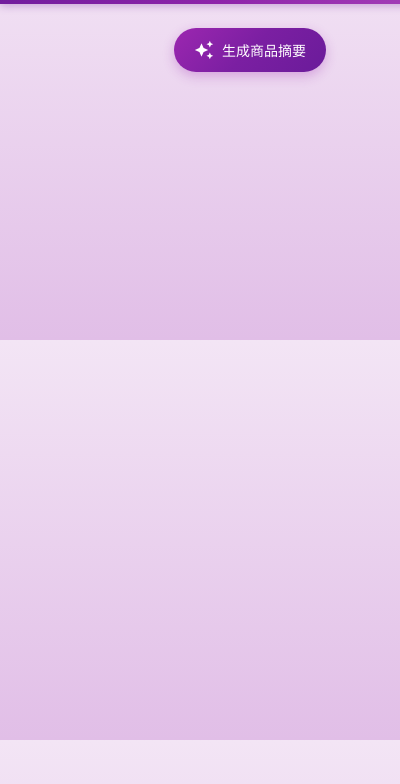
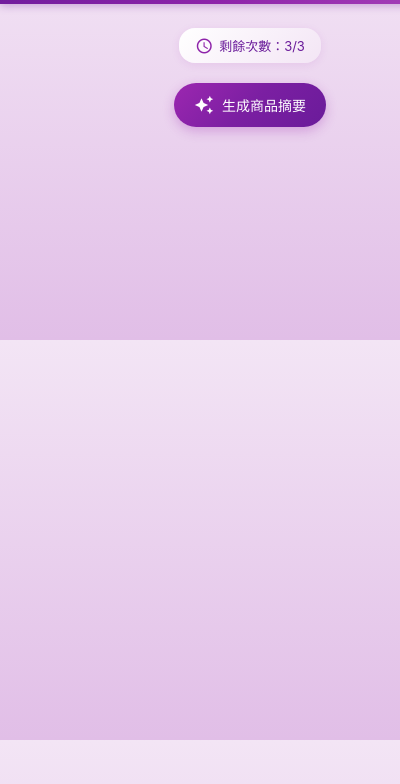
Before and after one commit to Kevin42127/acadai, a browser extension: page popup.html in a window 400 px wide. Shown: the part 60-844 px from the top of the page. Drawn offline with Linux system fonts and the light colour scheme.

Commit message:
新增生成剩餘次數提示功能

```diff
--- a/popup.css
+++ b/popup.css
@@ -83,6 +83,32 @@ main {
   gap: 20px;
   align-items: center;
   width: 100%;
+}
+
+.rate-limit-info {
+  display: flex;
+  align-items: center;
+  gap: 6px;
+  padding: 8px 16px;
+  background: linear-gradient(135deg, #ffffff 0%, #f3e5f5 100%);
+  border-radius: 16px;
+  font-size: 13px;
+  color: #6a1b9a;
+  box-shadow: 0 2px 8px rgba(156, 39, 176, 0.1);
+}
+
+.rate-limit-info .material-icons {
+  font-size: 18px;
+  color: #8e24aa;
+}
+
+.rate-limit-info.rate-limit-exceeded {
+  background: linear-gradient(135deg, #ffebee 0%, #ffcdd2 100%);
+  color: #c62828;
+}
+
+.rate-limit-info.rate-limit-exceeded .material-icons {
+  color: #d32f2f;
 }
 
 
--- a/popup.html
+++ b/popup.html
@@ -18,6 +18,10 @@
 
     <main>
       <div id="mainContent" class="main-content">
+        <div id="rateLimitInfo" class="rate-limit-info">
+          <span class="material-icons">schedule</span>
+          <span id="rateLimitText">剩餘次數：3/3</span>
+        </div>
         <button id="generateBtn" class="primary-button">
           <span class="material-icons">auto_awesome</span>
           <span id="generateBtnText">生成商品摘要</span>
--- a/popup.js
+++ b/popup.js
@@ -10,7 +10,45 @@ document.addEventListener('DOMContentLoaded', async () => {
   const loadingText = document.getElementById('loadingText');
   const successMessage = document.getElementById('successMessage');
   const successText = document.getElementById('successText');
+  const rateLimitInfo = document.getElementById('rateLimitInfo');
+  const rateLimitText = document.getElementById('rateLimitText');
 
+
+  function getRemainingCount() {
+    return new Promise((resolve) => {
+      chrome.storage.local.get(['requestTimestamps'], (result) => {
+        const now = Date.now();
+        const oneMinuteAgo = now - 60000;
+        let timestamps = result.requestTimestamps || [];
+
+        timestamps = timestamps.filter(timestamp => timestamp > oneMinuteAgo);
+        const remaining = Math.max(0, 3 - timestamps.length);
+        resolve(remaining);
+      });
+    });
+  }
+
+  async function updateRateLimitDisplay() {
+    const remaining = await getRemainingCount();
+    rateLimitText.textContent = `剩餘次數：${remaining}/3`;
+
+    if (remaining === 0) {
+      rateLimitInfo.classList.add('rate-limit-exceeded');
+      chrome.storage.local.get(['requestTimestamps'], (result) => {
+        const now = Date.now();
+        const oneMinuteAgo = now - 60000;
+        let timestamps = result.requestTimestamps || [];
+        timestamps = timestamps.filter(timestamp => timestamp > oneMinuteAgo);
+        if (timestamps.length > 0) {
+          const oldestRequest = Math.min(...timestamps);
+          const waitTime = Math.ceil((60000 - (now - oldestRequest)) / 1000);
+          rateLimitText.textContent = `剩餘次數：0/3（等待 ${waitTime} 秒）`;
+        }
+      });
+    } else {
+      rateLimitInfo.classList.remove('rate-limit-exceeded');
+    }
+  }
 
   async function checkRateLimit() {
     return new Promise((resolve, reject) => {
@@ -30,6 +68,7 @@ document.addEventListener('DOMContentLoaded', async () => {
 
         timestamps.push(now);
         chrome.storage.local.set({ requestTimestamps: timestamps }, () => {
+          updateRateLimitDisplay();
           resolve();
         });
       });
@@ -173,6 +212,7 @@ document.addEventListener('DOMContentLoaded', async () => {
       hideLoading();
       generateBtn.disabled = false;
       if (regenerateBtn) regenerateBtn.disabled = false;
+      updateRateLimitDisplay();
     }
   }
 
@@ -293,4 +333,7 @@ document.addEventListener('DOMContentLoaded', async () => {
   function hideSuccess() {
     successMessage.style.display = 'none';
   }
+
+  updateRateLimitDisplay();
+  setInterval(updateRateLimitDisplay, 1000);
 });
```
